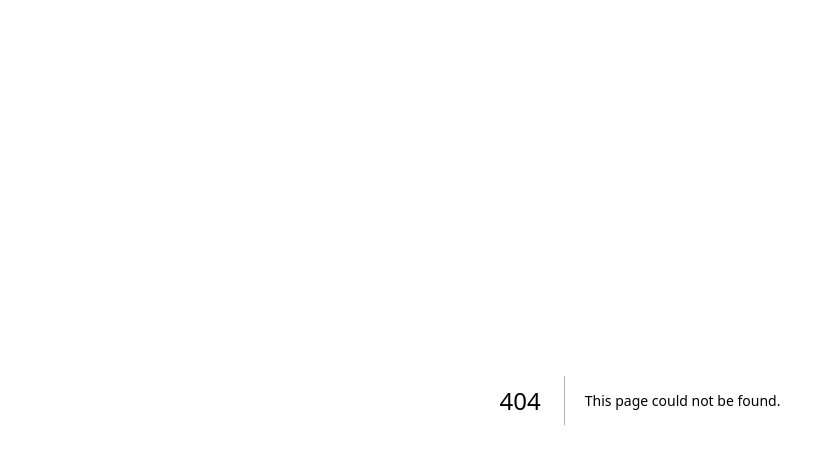
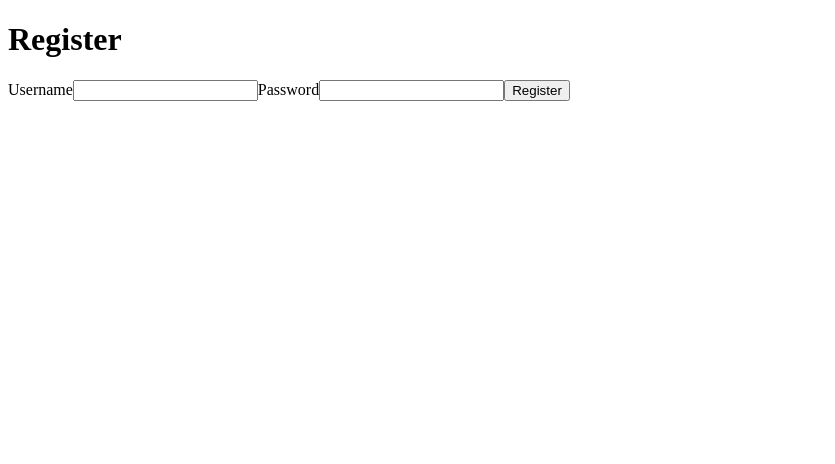
Before and after one commit to FoundationINCCorporateTeam/BloxInteractive, a Next.js app: page /register in a window 1280 px wide. Before the commit this address had no page. Shown: the top 464 px of the page, without its empty margins (0-835 px from the left). Built offline with nearby package versions, Linux system fonts and the light colour scheme.

Commit message:
Create register.js

```diff
--- /dev/null
+++ b/pages/register.js
@@ -0,0 +1,37 @@
+export default function Register() {
+  const handleSubmit = async (event) => {
+    event.preventDefault();
+    const username = event.target.username.value;
+    const password = event.target.password.value;
+
+    const res = await fetch('/api/register', {
+      method: 'POST',
+      headers: { 'Content-Type': 'application/json' },
+      body: JSON.stringify({ username, password })
+    });
+
+    if (res.status === 201) {
+      window.location.href = '/login';
+    } else {
+      const data = await res.json();
+      alert(data.message);
+    }
+  };
+
+  return (
+    <div>
+      <h1>Register</h1>
+      <form onSubmit={handleSubmit}>
+        <label>
+          Username
+          <input name="username" type="text" required />
+        </label>
+        <label>
+          Password
+          <input name="password" type="password" required />
+        </label>
+        <button type="submit">Register</button>
+      </form>
+    </div>
+  );
+}
```
